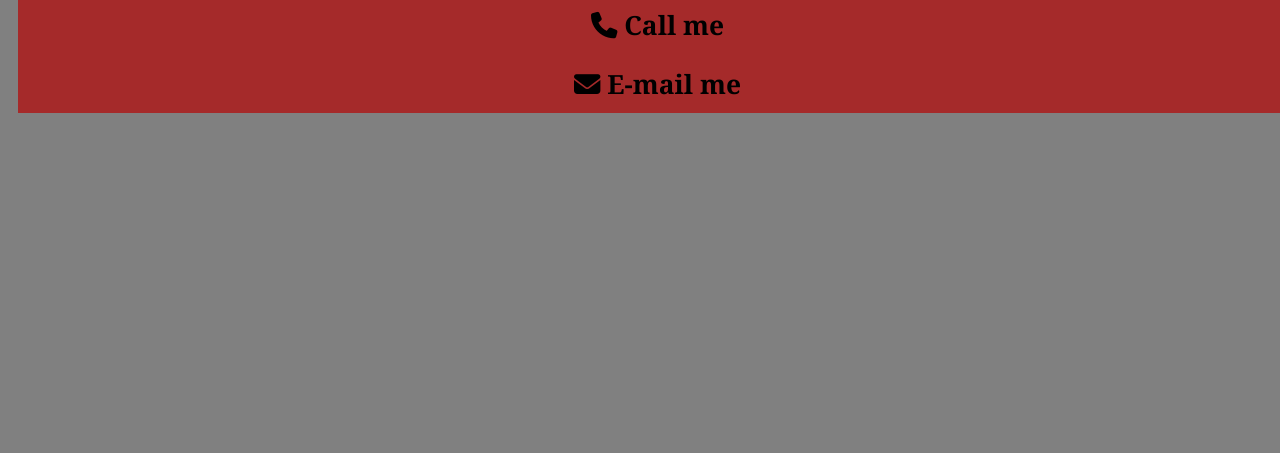
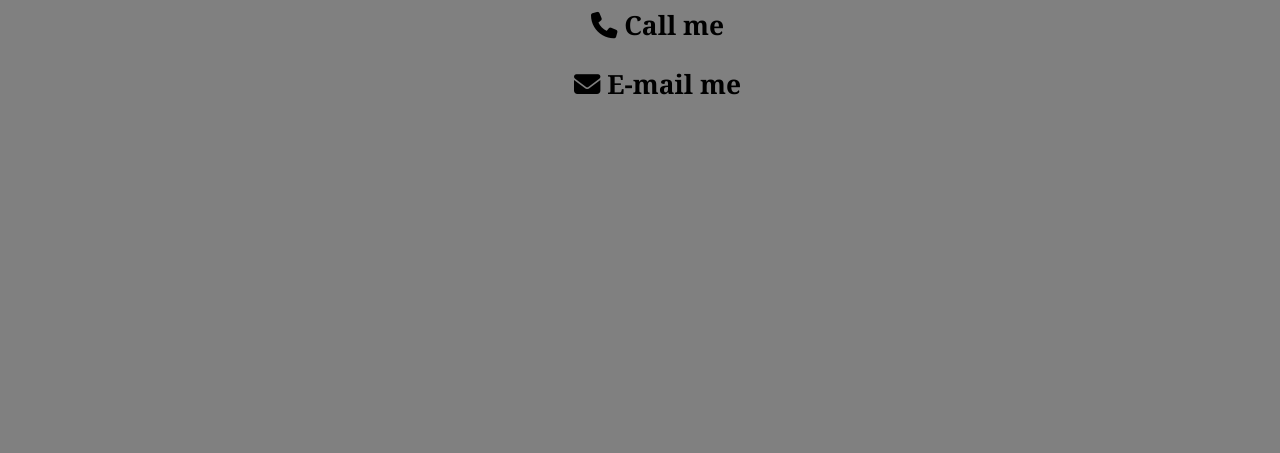
Before and after one commit to 1Eva1987/temp-portfolio-1eva, a plain HTML site: page index.html in a window 1280 px wide. Shown: the part 2299-2752 px from the top of the page. Drawn offline with Linux system fonts and the light colour scheme.

Commit message:
changed color back to grey

```diff
--- a/styles.css
+++ b/styles.css
@@ -148,7 +148,7 @@ p{
     justify-content: space-between;
     justify-content: space-around;
     align-items: center;
-    background: brown;
+    background: gray;
     font-size: 3rem;
     padding-top: 1rem;
 }
```
